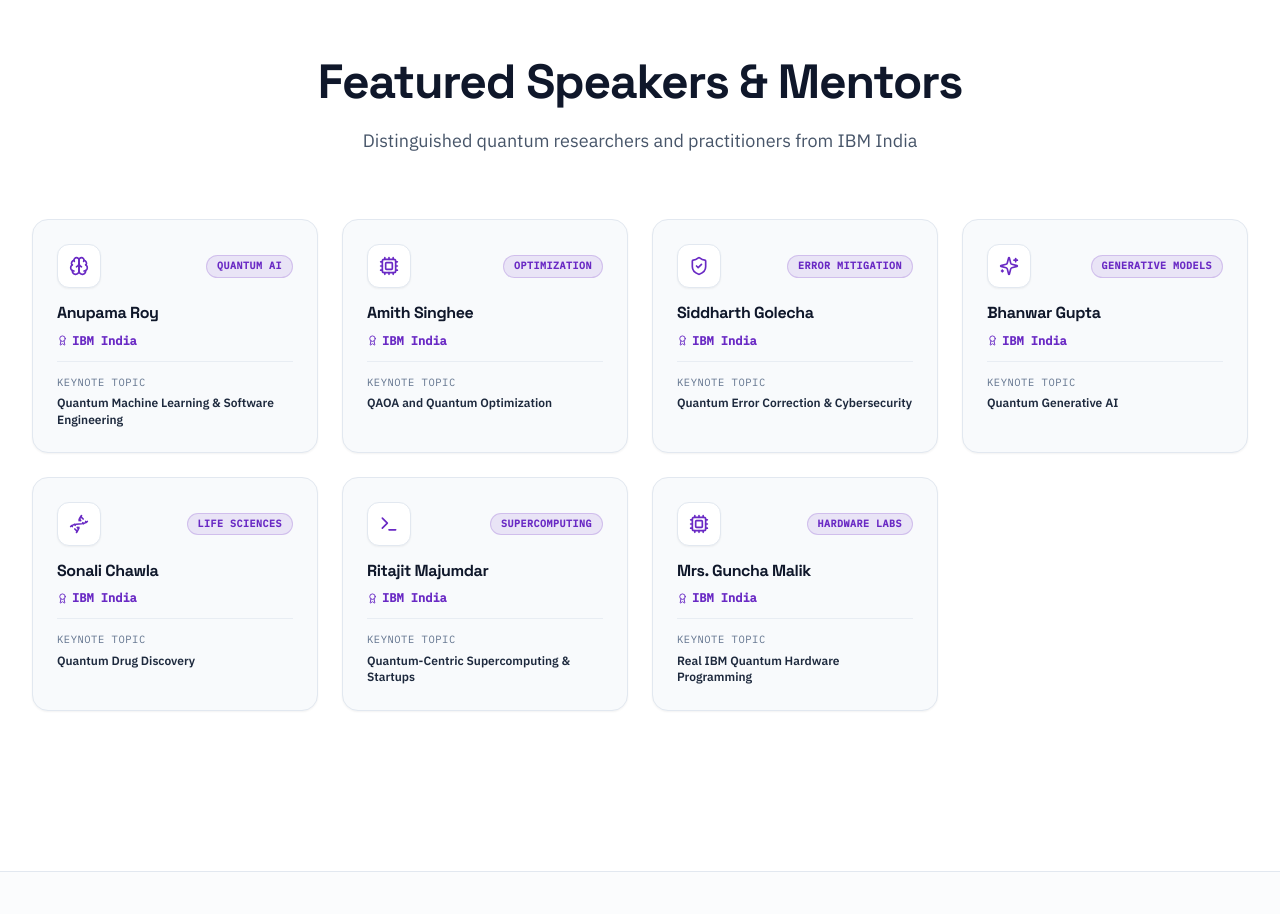
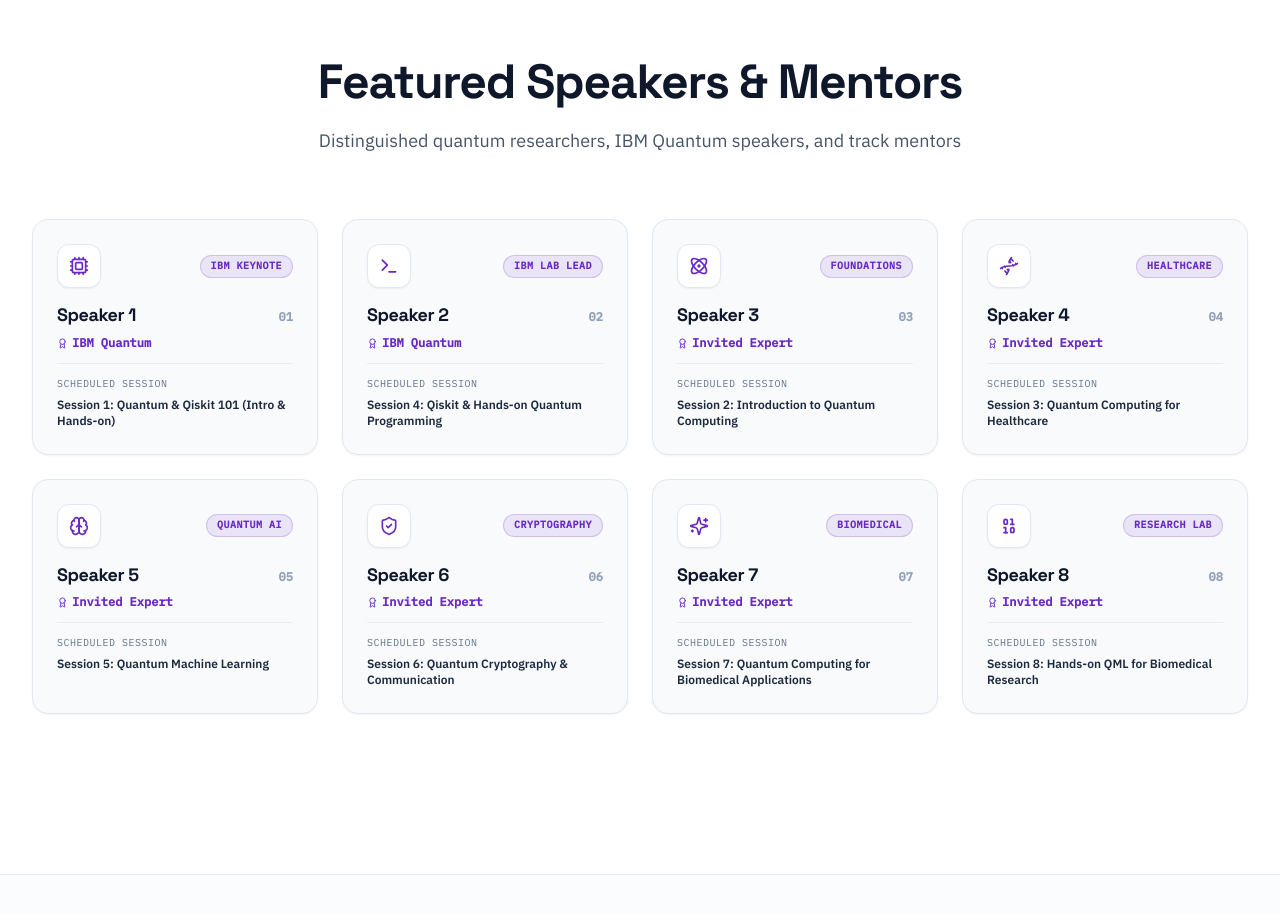
Before and after one commit to Iceandlava124/qiskit-fall-fest-2026, a React (Vite) app: page / in a window 1280 px wide. Shown: the part 5260-6174 px from the top of the page. Built offline with nearby package versions, Linux system fonts and the light colour scheme.

Commit message:
feat(speakers): replace named speakers with Speaker 1, Speaker 2, etc. format per user request

```diff
--- a/src/components/SpeakersTeaser.tsx
+++ b/src/components/SpeakersTeaser.tsx
@@ -1,56 +1,63 @@
-import { Sparkles, Brain, Cpu, ShieldCheck, Dna, Terminal, Award } from 'lucide-react';
+import { Sparkles, Brain, Cpu, ShieldCheck, Dna, Terminal, Award, Binary, Atom } from 'lucide-react';
 import SectionHeading from './SectionHeading';
 import AnimatedSection from './AnimatedSection';
 
 const featuredSpeakers = [
   {
-    name: 'Anupama Roy',
-    org: 'IBM India',
-    topic: 'Quantum Machine Learning & Software Engineering',
+    name: 'Speaker 1',
+    org: 'IBM Quantum',
+    topic: 'Session 1: Quantum & Qiskit 101 (Intro & Hands-on)',
+    icon: Cpu,
+    category: 'IBM Keynote',
+  },
+  {
+    name: 'Speaker 2',
+    org: 'IBM Quantum',
+    topic: 'Session 4: Qiskit & Hands-on Quantum Programming',
+    icon: Terminal,
+    category: 'IBM Lab Lead',
+  },
+  {
+    name: 'Speaker 3',
+    org: 'Invited Expert',
+    topic: 'Session 2: Introduction to Quantum Computing',
+    icon: Atom,
+    category: 'Foundations',
+  },
+  {
+    name: 'Speaker 4',
+    org: 'Invited Expert',
+    topic: 'Session 3: Quantum Computing for Healthcare',
+    icon: Dna,
+    category: 'Healthcare',
+  },
+  {
+    name: 'Speaker 5',
+    org: 'Invited Expert',
+    topic: 'Session 5: Quantum Machine Learning',
     icon: Brain,
     category: 'Quantum AI',
   },
   {
-    name: 'Amith Singhee',
-    org: 'IBM India',
-    topic: 'QAOA and Quantum Optimization',
-    icon: Cpu,
-    category: 'Optimization',
+    name: 'Speaker 6',
+    org: 'Invited Expert',
+    topic: 'Session 6: Quantum Cryptography & Communication',
+    icon: ShieldCheck,
+    category: 'Cryptography',
   },
   {
-    name: 'Siddharth Golecha',
-    org: 'IBM India',
-    topic: 'Quantum Error Correction & Cybersecurity',
-    icon: ShieldCheck,
-    category: 'Error Mitigation',
+    name: 'Speaker 7',
+    org: 'Invited Expert',
+    topic: 'Session 7: Quantum Computing for Biomedical Applications',
+    icon: Sparkles,
+    category: 'Biomedical',
   },
   {
-    name: 'Bhanwar Gupta',
-    org: 'IBM India',
-    topic: 'Quantum Generative AI',
-    icon: Sparkles,
-    category: 'Generative Models',
-  },
-  {
-    name: 'Sonali Chawla',
-    org: 'IBM India',
-    topic: 'Quantum Drug Discovery',
-    icon: Dna,
-    category: 'Life Sciences',
-  },
-  {
-    name: 'Ritajit Majumdar',
-    org: 'IBM India',
-    topic: 'Quantum-Centric Supercomputing & Startups',
-    icon: Terminal,
-    category: 'Supercomputing',
-  },
-  {
-    name: 'Mrs. Guncha Malik',
-    org: 'IBM India',
-    topic: 'Real IBM Quantum Hardware Programming',
-    icon: Cpu,
-    category: 'Hardware Labs',
+    name: 'Speaker 8',
+    org: 'Invited Expert',
+    topic: 'Session 8: Hands-on QML for Biomedical Research',
+    icon: Binary,
+    category: 'Research Lab',
   },
 ];
 
@@ -61,14 +68,14 @@
         <AnimatedSection>
           <SectionHeading
             title="Featured Speakers & Mentors"
-            subtitle="Distinguished quantum researchers and practitioners from IBM India"
+            subtitle="Distinguished quantum researchers, IBM Quantum speakers, and track mentors"
           />
         </AnimatedSection>
 
-        {/* Speakers Grid - Rich Visual Cards with Thematic Icons */}
+        {/* Speakers Grid - Clean Cards using Speaker 1, Speaker 2, etc. */}
         <AnimatedSection delay={0.1}>
-          <div className="grid grid-cols-1 sm:grid-cols-2 lg:grid-cols-3 xl:grid-cols-4 gap-5 sm:gap-6">
-            {featuredSpeakers.map((speaker) => {
+          <div className="grid grid-cols-1 sm:grid-cols-2 lg:grid-cols-4 gap-5 sm:gap-6">
+            {featuredSpeakers.map((speaker, i) => {
               const Icon = speaker.icon;
               return (
                 <div
@@ -85,9 +92,14 @@
                       </span>
                     </div>
 
-                    <h3 className="font-heading font-bold text-slate-900 text-base mb-1 group-hover:text-quantum-purple transition-colors">
-                      {speaker.name}
-                    </h3>
+                    <div className="flex items-baseline justify-between mb-1">
+                      <h3 className="font-heading font-bold text-slate-900 text-lg group-hover:text-quantum-purple transition-colors">
+                        {speaker.name}
+                      </h3>
+                      <span className="text-xs font-mono font-semibold text-slate-400">
+                        0{i + 1}
+                      </span>
+                    </div>
 
                     <span className="inline-flex items-center gap-1 text-xs font-mono font-semibold text-quantum-purple mb-3">
                       <Award size={11} />
@@ -95,8 +107,8 @@
                     </span>
 
                     <div className="pt-3 border-t border-slate-200/70">
-                      <span className="text-[10.5px] font-mono text-slate-500 uppercase tracking-wider block mb-1">
-                        Keynote Topic
+                      <span className="text-[10px] font-mono text-slate-500 uppercase tracking-wider block mb-1">
+                        Scheduled Session
                       </span>
                       <p className="text-xs font-semibold text-slate-800 leading-snug">
                         {speaker.topic}
```
